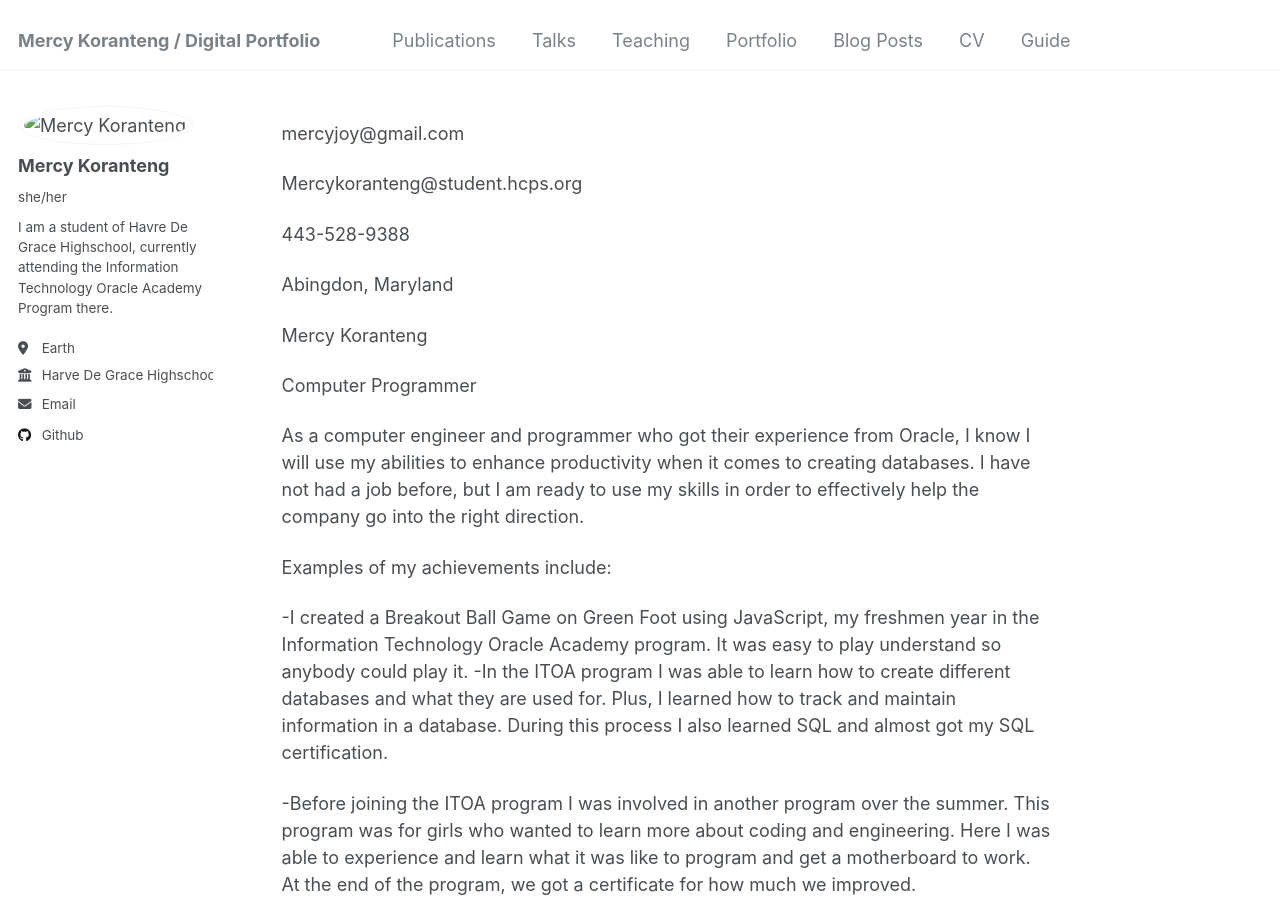
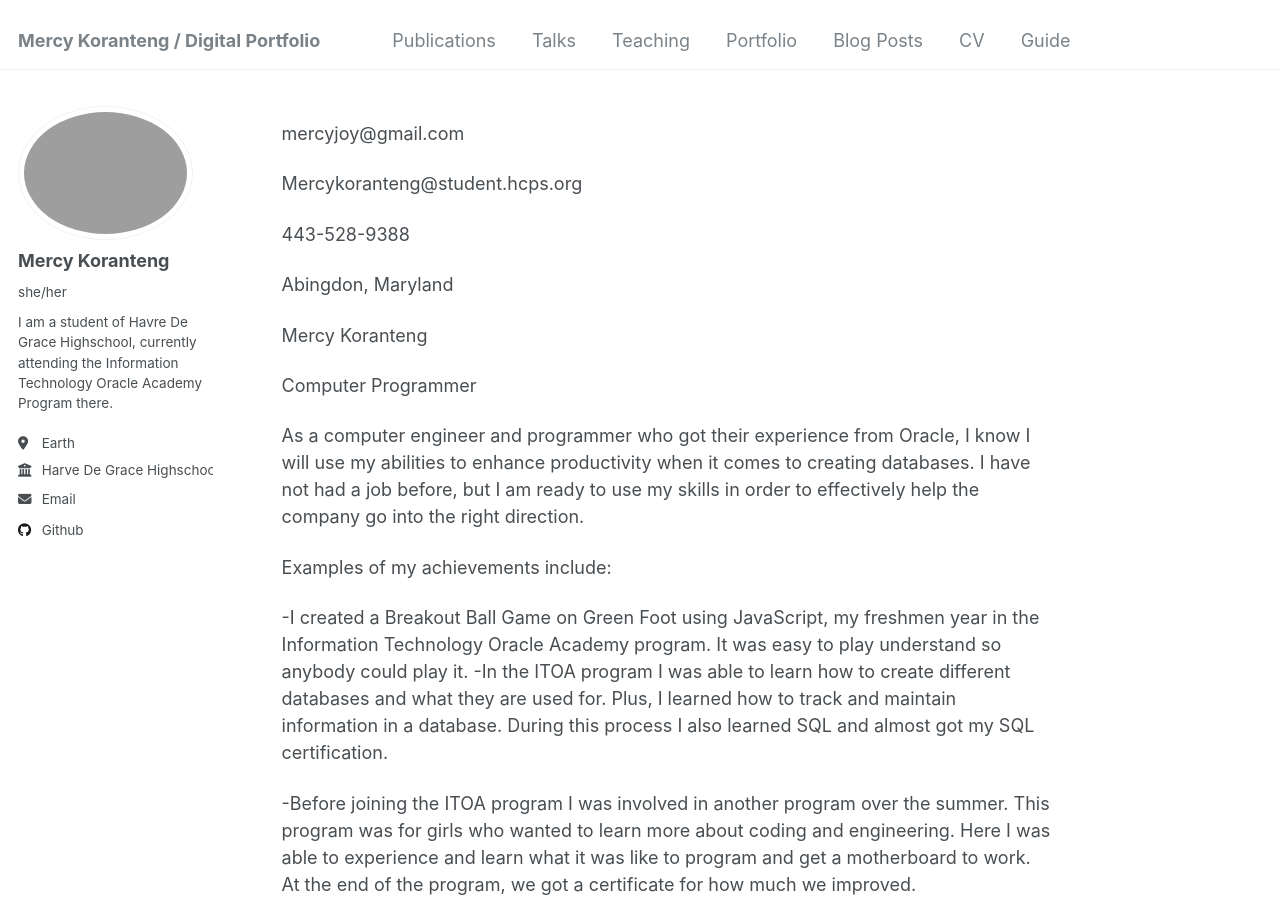
Before and after one commit to mercy2026/mercy2026.github.io, a Jekyll site: the page built from _pages/about.md, in a window 1280 px wide and 900 px high. Built offline with Jekyll 4.4.1, drawn with Linux system fonts in a browser that asks for light colours.

Commit message:
Update _config.yml

```diff
--- a/_config.yml
+++ b/_config.yml
@@ -21,7 +21,7 @@ repository               : "mercy2026/mercy2026.github.io"
 #               Additional customization can be done by editing /_includes/author-profile.html
 author:
   # Biographic information
-  avatar           : "images/school picture.png"
+  avatar           : "school_picture.png"
   name             : "Mercy Koranteng"
   pronouns         : "she/her"
   bio              : "I am a student of Havre De Grace Highschool, currently attending the Information Technology Oracle Academy Program there."
```
